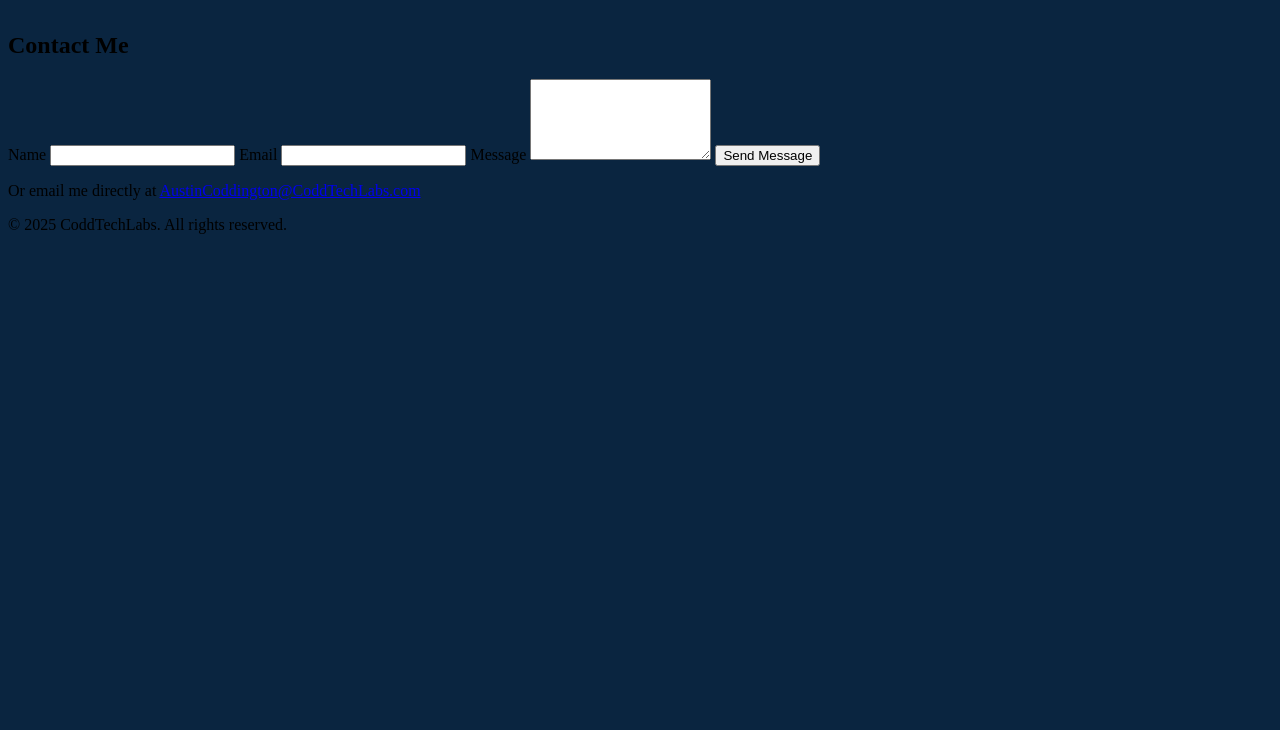
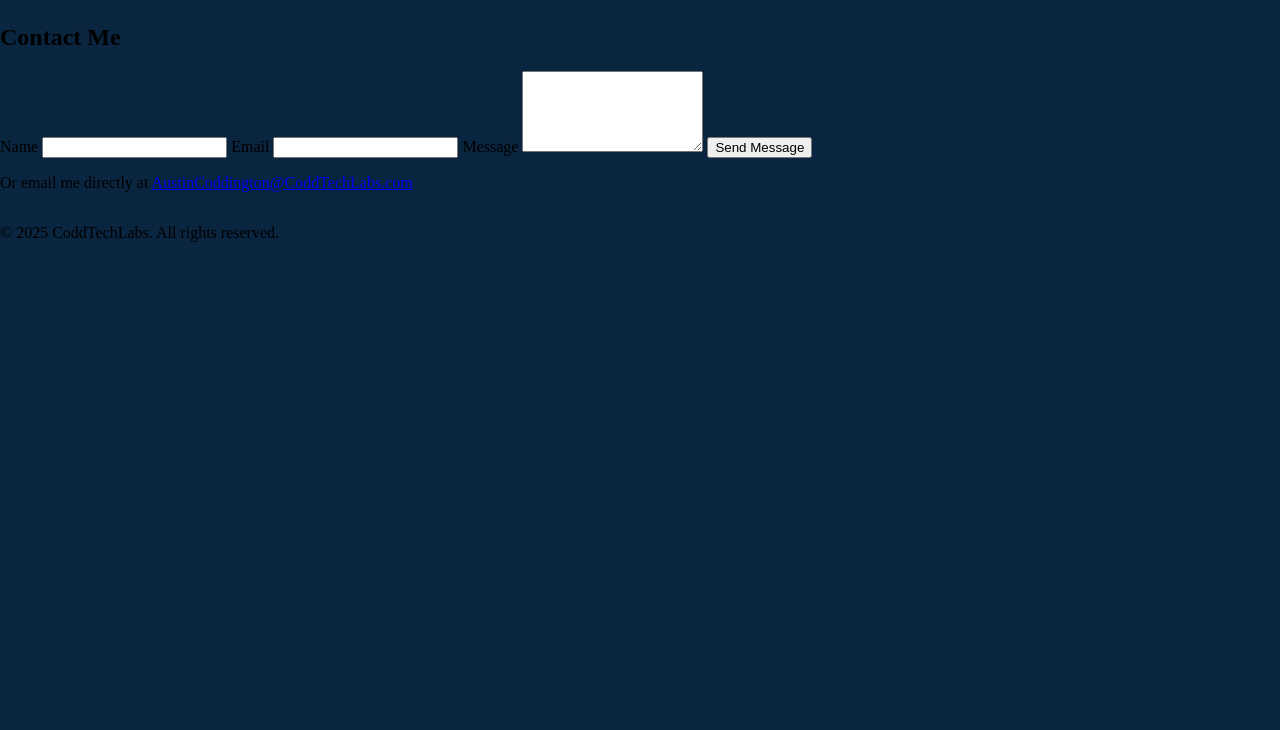
Before and after one commit to ACoddington98/CoddTechLabs, a website: page contact.html in a window 1280 px wide. Shown: the part 78-808 px from the top of the page. Drawn offline with nearby package versions, Linux system fonts and the light colour scheme.

Commit message:
Update style.css

```diff
--- a/css/style.css
+++ b/css/style.css
@@ -9,6 +9,16 @@ header nav {
 html, body {
   height: 100%;
   background-color: #0a2540; /* navy background for the full page */
+}
+body {
+  display: flex;
+  flex-direction: column;
+  min-height: 100vh; /* full viewport height */
+  margin: 0;
+}
+
+.main-content {
+  flex: 1; /* take remaining space so footer stays at bottom */
 }
 
 .nav-left {
```
